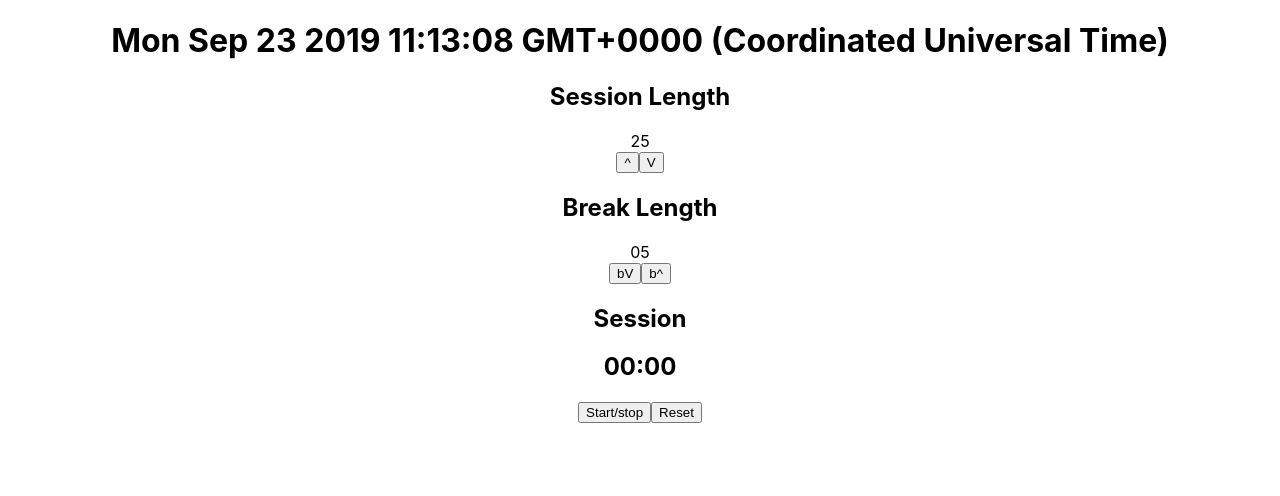
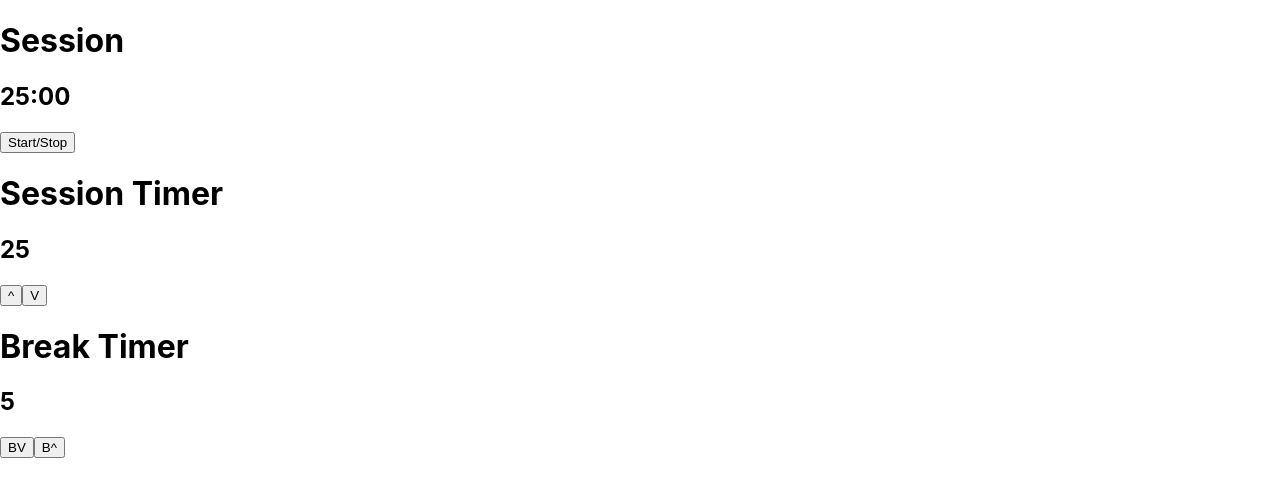
Before and after one commit to TomasVis/pomodoro, a React (Create React App) app: page / in a window 1280 px wide. Shown: the top 496 px of the page. Built offline with nearby package versions, Linux system fonts and the light colour scheme.

Commit message:
Update App.js

```diff
--- a/src/App.js
+++ b/src/App.js
@@ -1,72 +1,125 @@
-import React from 'react';
-import logo from './logo.svg';
-import './App.css';
 
 
-/*
+import React from 'react';
+
+function TimerDisplay(props) {
+  console.log(props.date)
+  let val = props.date.getMinutes().toString().padStart(2, "0")+":"+
+  props.date.getSeconds().toString().padStart(2, "0")
+  return <h2 id = {props.id} >{val}</h2>;
+}
+
+function Adjustment(props) {
+  console.log(props.date)
+  //return <h2>It is {props.date.getMinutes()}:{props.date.getSeconds()}.</h2>;
+  return <h2 id = {props.id}>{props.date.getMinutes()}</h2>;
+}
 
 
-User Story #11: When I click the element with the id of reset, any running timer should be stopped, the value within id="break-length"should return to 5, the value within id="session-length"should return to 25, and the element with id="time-left"should reset to it's default state.
-User Story #12: When I click the element with the id of break-decrement, the value within id="break-length"decrements by a value of 1, and I can see the updated value.
-User Story #13: When I click the element with the id of break-increment, the value within id="break-length"increments by a value of 1, and I can see the updated value.
-User Story #14: When I click the element with the id of session-decrement, the value within id="session-length"decrements by a value of 1, and I can see the updated value.
-User Story #15: When I click the element with the id of session-increment, the value within id="session-length"increments by a value of 1, and I can see the updated value.
-User Story #16: I should not be able to set a session or break length to <= 0.
-User Story #17: I should not be able to set a session or break length to > 60.
-User Story #18: When I first click the element with id="start_stop", the timer should begin running from the value currently displayed in id="session-length", even if the value has been incremented or decremented from the original value of 25.
-User Story #19: If the timer is running, the element with the id of time-leftshould display the remaining time in mm:ssformat (decrementing by a value of 1 and updating the display every 1000ms).
-User Story #20: If the timer is running and I click the element with id="start_stop", the countdown should pause.
-User Story #21: If the timer is paused and I click the element with id="start_stop", the countdown should resume running from the point at which it was paused.
-User Story #22: When a session countdown reaches zero (NOTE: timer MUST reach 00:00), and a new countdown begins, the element with the id of timer-labelshould display a string indicating a break has begun.
-User Story #23: When a session countdown reaches zero (NOTE: timer MUST reach 00:00), a new break countdown should begin, counting down from the value currently displayed in the id="break-length"element.
-User Story #24: When a break countdown reaches zero (NOTE: timer MUST reach 00:00), and a new countdown begins, the element with the id of timer-labelshould display a string indicating a session has begun.
-User Story #25: When a break countdown reaches zero (NOTE: timer MUST reach 00:00), a new session countdown should begin, counting down from the value currently displayed in the id="session-length"element.
-User Story #26: When a countdown reaches zero (NOTE: timer MUST reach 00:00), a sound indicating that time is up should play. This should utilize an HTML5 audiotag and have a corresponding id="beep".
-User Story #27: The audio element with id="beep"must be 1 second or longer.
-User Story #28: The audio element with id of beepmust stop playing and be rewound to the beginning when the element with the id of resetis clicked.*/
-class App extends React.Component {
+class Clickity extends React.Component {
     constructor(props){
-    super(props)
-this.state ={
-    timerOn: false,            //if false, timer is either paused, or was not started
-    isSessionRunning: true ,  //if false, break time is running, if true, session time is running
-    timerStart: "",           //date now + sessionLength/breakLength
-    sessionTime: 25*60*1000,  //default value of session
-    breakTime: 5*60*1000,     //default value of break
-    timeLeft: 0 //25*60*1000,  // if pause is pressed this gets value of timerStart - date.now()
-    //breakTime: 5000 //5*60*1000
+    super(props);
+    this.handleClick = this.handleClick.bind(this);
+
   }
-/*this.setState({
-  timeLeft:this.state.sessionTime
-})*/
+  handleClick(){
+    console.log("clickity from child")
+    this.props.click(this.props.id)
+  }
+    render(){
+    return <button onClick={this.handleClick} id ={this.props.id}>{this.props.name}</button>
+
+  }
+}
+class IncDecButton extends React.Component {
+    constructor(props){
+    super(props);
+    this.handleInc = this.handleInc.bind(this);
+  }
+  handleInc(){
+    console.log("IncDecButton from child")
+    console.log(this.props)
+    this.props.click(this.props.id)
+  }
+    render(){
+    return <button onClick={this.handleInc} id ={this.props.id}> {this.props.name}</button>
+
+  }
 }
 
-handleTimeChange = (id) =>{
-  if(!this.state.timerOn){
+class Clock1 extends React.Component {
+  constructor(props) {
+    super(props);
+    this.state = {
+      time: new Date(20000),
+      isTimerRunning: false,
+      biggerDate: Date.now(),
+      timeToAdd:0,
+      breakTime:5*60*1000,
+      sessionTime: 25*60*1000,
+      isBreakTime: false
+
+    };
+    this.handleClick = this.handleClick.bind(this)
+    this.handleInc = this.handleInc.bind(this)
+  }
+
+componentDidMount() {
+//console.log(this.state.timeToAdd)
+  this.setState({
+    time:new Date(this.state.sessionTime),
+    timeToAdd:this.state.sessionTime
+  })
+}
+reset(){
+
+}
+
+
+handleInc(id){
+
+  console.log("IncDecButton from parent")
+  console.log("ID is : "+id)
+  if(!this.state.isTimerRunning){
+    let newTime =this.state.sessionTime
     switch (id){
-      case "br-dec":this.setState({
+      case "break-decrement":
+         newTime =this.state.breakTime - 60000
+        this.setState({
 
-      breakTime:this.state.breakTime-60000
+          breakTime: newTime
+
         })
       break;
 
-      case "br-inc":this.setState({
+      case "break-increment":
+         newTime =this.state.breakTime + 60000
+        this.setState({
 
-      breakTime:this.state.breakTime+60000
+          breakTime: newTime
+
         })
       break;
 
 
-      case "se-dec":this.setState({
+      case "session-decrement":
+         newTime =this.state.sessionTime - 60000
+        this.setState({
+          time:new Date(newTime),
+          sessionTime: newTime,
+          timeToAdd: newTime
 
-      sessionTime:this.state.sessionTime-60000
         })
       break;
 
 
-      case "se-inc":this.setState({
+      case "session-increment":
+        newTime =this.state.sessionTime + 60000
+        this.setState({
+          time:new Date(newTime),
+          sessionTime: newTime,
+          timeToAdd: newTime
 
-      sessionTime:this.state.sessionTime+60000
         })
       break;
       }
@@ -75,132 +128,87 @@ handleTimeChange = (id) =>{
     else{
       //do nothing
     }
+
 }
-switchSesionToBreak = () => {
-console.log("time to switch")
-  if(this.isSessionRunning){
+
+
+
+  handleClick(id){
+    console.log("clickity")
+    console.log(id)
+
+    if(!this.state.isTimerRunning){
     this.setState({
-      timeLeft: this.state.sessionTime
+      isTimerRunning:true,
+      biggerDate:this.state.timeToAdd+Date.now().valueOf()
     })
+    this.runTimer()
     }
+    //saves amount of timer time left in state.timeToAdd
     else{
       this.setState({
-      timeLeft: this.state.breakTime
-    })
-  }
-this.runTimer()
-}
-startTimer = async () => {
-  await this.setState({
-    timerOn: !this.state.timerOn,
-
-  })
-  this.runTimer()           //state needs to be set before running the timer
-}
-
-runTimer = ()  => {
-
-  if(this.state.timerOn){
-    if(this.state.timeLeft===0){
-    this.setState({
-    timerStart:  Date.now()+ this.state.sessionTime
-
+      isTimerRunning:false,
+      timeToAdd:this.state.biggerDate-Date.now().valueOf()
     })
 
     }
-      else if(this.state.timeLeft>0){
-    this.setState({
-    timerStart:  Date.now()+ this.state.timeLeft
-
-  })
-}
-  this.run = setInterval(() => {
-    this.setState({
-      timeLeft:this.state.timerStart  - Date.now()
-    });
-    if(!this.state.timerOn) {
-      clearInterval(this.run);
-    }
-    else if(this.state.timeLeft<999){
-      console.log("time is up")
-      this.setState({
-        isSessionRunning:!this.state.isSessionRunning     // switch between session and break
-      })
-      clearInterval(this.run);
-      this.switchSesionToBreak();
-    }
-  }, 500);
-}
-  else if(!this.state.timerOn){
-  console.log("pause was pressed")
-  this.setState({
-    timeLeft: this.state.timerStart - Date.now()
-  })
-  this.stop = setInterval(() => {
-      this.setState({
-        timeLeft:this.state.timeLeft
-      });
-      if(this.state.timerOn) {
-        clearInterval(this.stop);
-      }
-    }, 500);
-  }
   }
 
-  componentDidMount() {
+  runTimer(){
 
-
-  }
-
-  componentWillUnmount() {
+      this.timerSession = setInterval(
+        () => {this.tick()
+         if(!this.state.isTimerRunning) {
+        clearInterval(this.timerSession);
+      }},
+        100
+      );
 
 }
 
 tick() {
 
+
+  if(new Date(this.state.biggerDate - new Date().valueOf())<0){
+    //if timeLeft = 0, switch between break time and session time
+    if(!this.state.isBreakTime){
+      this.setState({
+        isBreakTime: !this.state.isBreakTime,
+        biggerDate: Date.now().valueOf()+this.state.breakTime
+        //isTimerRunning:false
+      })
+
   }
-  render(){
-    const seconds = (Math.floor(this.state.timeLeft /1000) %60).toString().padStart(2, "0")
-    const minutes = (Math.floor(this.state.timeLeft / 60000) % 60).toString().padStart(2, "0")
-    const breakTime = (Math.floor(this.state.breakTime/ 60000) % 60).toString().padStart(2, "0")
-    const sessionTime = (Math.floor(this.state.sessionTime/ 60000) % 60).toString().padStart(2, "0")
+    else{
+      this.setState({
+        isBreakTime: !this.state.isBreakTime,
+        biggerDate: Date.now().valueOf()+this.state.sessionTime
+        //isTimerRunning:false
+      })
+
+    }
+
+  }
+  else{  this.setState({
+      time: new Date(this.state.biggerDate - new Date().valueOf())
+        });
+      }
+  }
+
+  render() {
     return (
-    <div className="App">
-      <header className="App-header">
-
-      </header>
       <div>
-
-        <div>
-        <h1>{Date(this.state.sessionTime)}</h1>
-
-          <h2 id="session-label">Session Length</h2>
-          <div id="session-length">{sessionTime}</div>
-                    <button id="session-increment" onClick={() => this.handleTimeChange("se-inc")}  >^</button>
-          <button id="session-decrement" onClick={() => this.handleTimeChange("se-dec")} >V</button>
-
-
-
-          <h2 id="break-label">Break Length</h2>
-          <div id="break-length" >{breakTime}</div>
-          <button id="break-decrement" onClick={() => this.handleTimeChange("br-dec")} >bV</button>
-
-          <button id="break-increment" onClick={() => this.handleTimeChange("br-inc")} >b^</button>
-
-
-
-
-
-          <h2 id="timer-label">Session</h2>
-          <h2 id="time-left">{minutes+":"+seconds}</h2>
-
-          <button id="start_stop" onClick={this.startTimer} >Start/stop</button>
-          <button id="reset" >Reset</button>
-
-        </div>
-
-
-      </div>
+        <h1 id="timer-label">{this.state.isBreakTime ? "Break" : "Session"}</h1>
+        <TimerDisplay id="time-left" date={this.state.time} />
+        <Clickity click= {this.handleClick} id="start_stop" name={'Start/Stop'}/>
+        <h1 id="session-label">Session Timer</h1>
+        <Adjustment id="session-length" date={new Date(this.state.sessionTime)} />
+        <IncDecButton click= {this.handleInc} id={"session-increment"} name={'^'}/>
+        <IncDecButton click= {this.handleInc} id={"session-decrement"} name={'V'}/>
+        <h1 id="break-label" >Break Timer</h1>
+        <Adjustment id="break-length"  date={new Date(this.state.breakTime)} />
+        <IncDecButton click= {this.handleInc} id={"break-decrement"} name={'BV'}/>
+        <IncDecButton click= {this.handleInc} id={"break-increment"} name={'B^'}/>
       </div>
     );
   }
@@ -208,4 +216,34 @@ runTimer = ()  => {
 
 
 
+
+
+function App() {
+  return (
+    <div className="App">
+     <Clock1 />
+    </div>
+  );
+}
+
 export default App;
+/*
+
+
+
+
+User Story #10: I can see a clickable element with a corresponding id="reset".
+User Story #11: When I click the element with the id of reset, any running timer should be stopped, the value within id="break-length"should return to 5, the value within id="session-length"should return to 25, and the element with id="time-left"should reset to it's default state.
+
+
+User Story #16: I should not be able to set a session or break length to <= 0.
+User Story #17: I should not be able to set a session or break length to > 60.
+
+
+
+
+User Story #26: When a countdown reaches zero (NOTE: timer MUST reach 00:00), a sound indicating that time is up should play. This should utilize an HTML5 audiotag and have a corresponding id="beep".
+User Story #27: The audio element with id="beep"must be 1 second or longer.
+User Story #28: The audio element with id of beepmust stop playing and be rewound to the beginning when the element with the id of resetis clicked.
+
+*/
```
Lines whose indentation alone changed are shown as unchanged.
